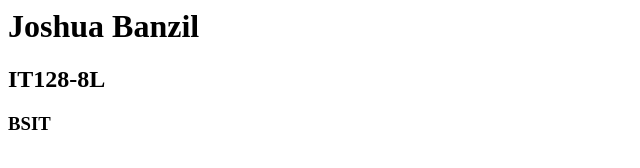
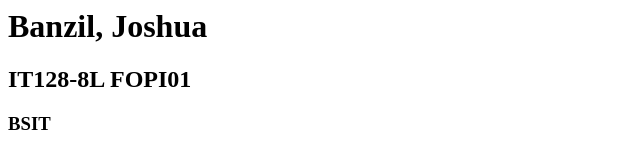
Before and after one commit to Banzillaaa/banzil-IT128, a plain HTML site: page index.html in a window 1280 px wide. Shown: the whole page, without its empty margins (0-640 px from the left). Drawn offline with Linux system fonts and the light colour scheme.

Commit message:
adding index.html

```diff
--- a/index.html
+++ b/index.html
@@ -3,8 +3,8 @@
         <meta charset="UTF-8">
     </head>
     <body>
-        <h1>Joshua Banzil</h1>
-        <h2>IT128-8L</h2>
+        <h1>Banzil, Joshua</h1>
+        <h2>IT128-8L FOPI01</h2>
         <h3>BSIT</h3>
     </body>
 </html>
```
